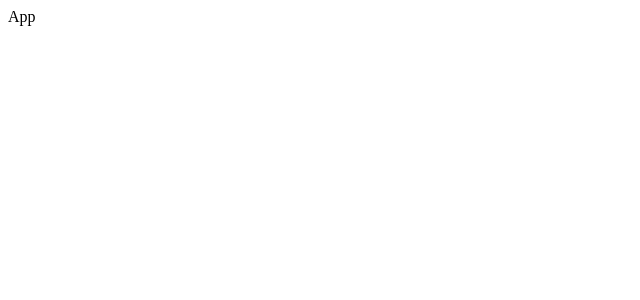
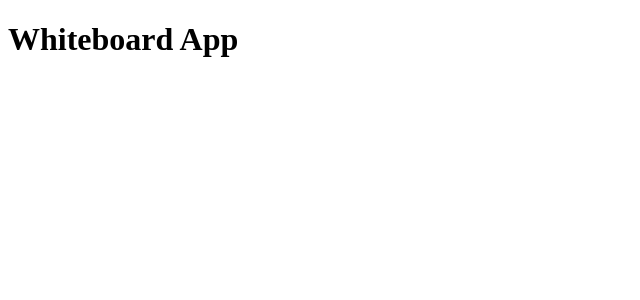
Before and after one commit to gsamaniego41/Whiteboard, a React (Create React App) app: page / in a window 1280 px wide. Shown: the top 300 px of the page, without its empty margins (0-640 px from the left). Built offline with nearby package versions, Linux system fonts and the light colour scheme.

Commit message:
session 1: basic react and react router

```diff
--- a/package.json
+++ b/package.json
@@ -5,6 +5,7 @@
   "dependencies": {
     "react": "^16.8.3",
     "react-dom": "^16.8.3",
+    "react-router-dom": "^4.3.1",
     "react-scripts": "2.1.5"
   },
   "scripts": {
--- a/src/App.js
+++ b/src/App.js
@@ -1,9 +1,22 @@
 import React, {Component} from "react";
+
+/*
+1. Setup ReactRouter (it's already installed)
+2. Build a ChallengeList component that displays a list of individual ChallengeView component
+  - Build a Route to ChallengeList
+  - For now, ChallengeView will only display title, description, and difficulty
+  - data in db folder
+3. {Stretch}
+*/
 
 class App extends Component {
   render() {
-    return <div>App</div>;
+    return (
+      <div>
+        <h1>Whiteboard App</h1>
+      </div>
+    );
   }
 }
-// Neat - Thomas
+
 export default App;
```
Also changed, not shown: src/db/challenges.js (renamed from db/challenges.js), 1 other file (tests, documents, lock files or other folders).
